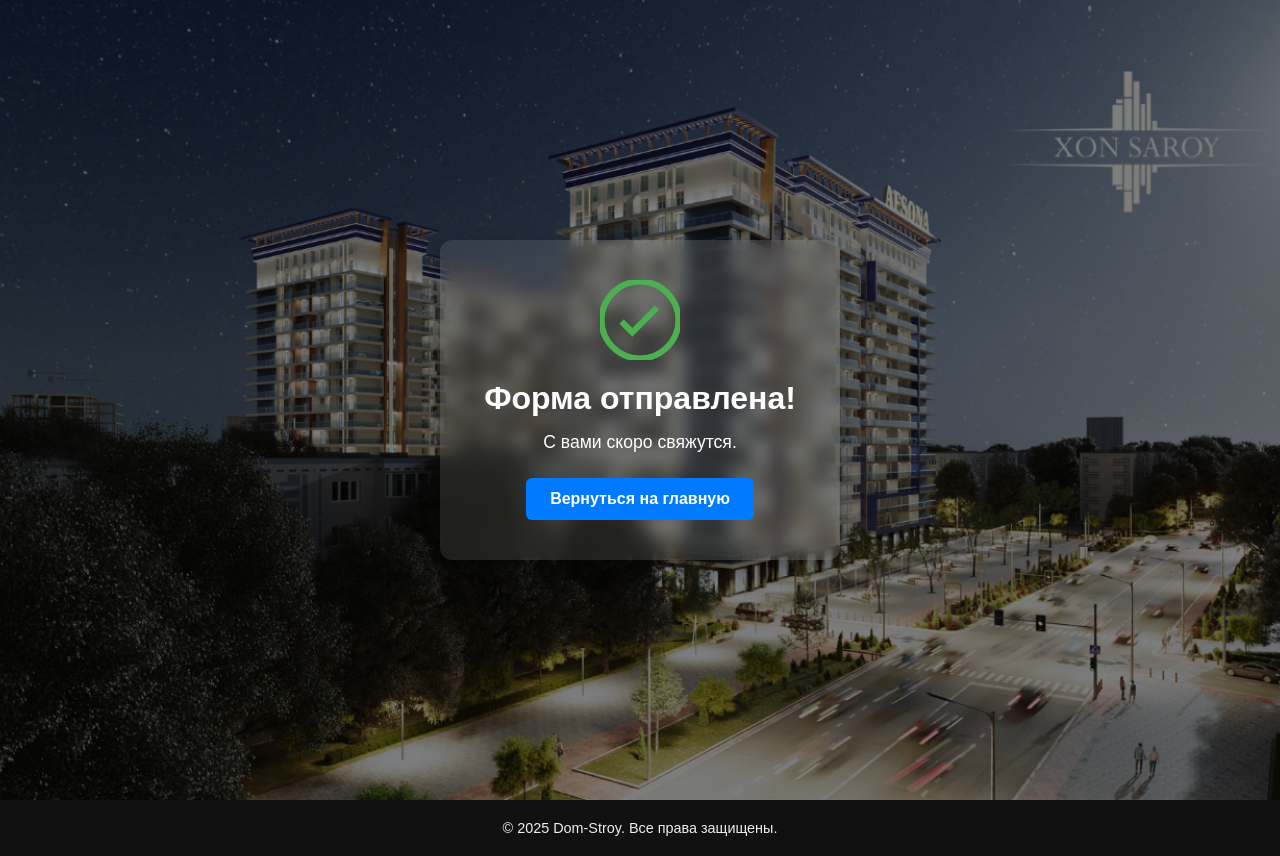
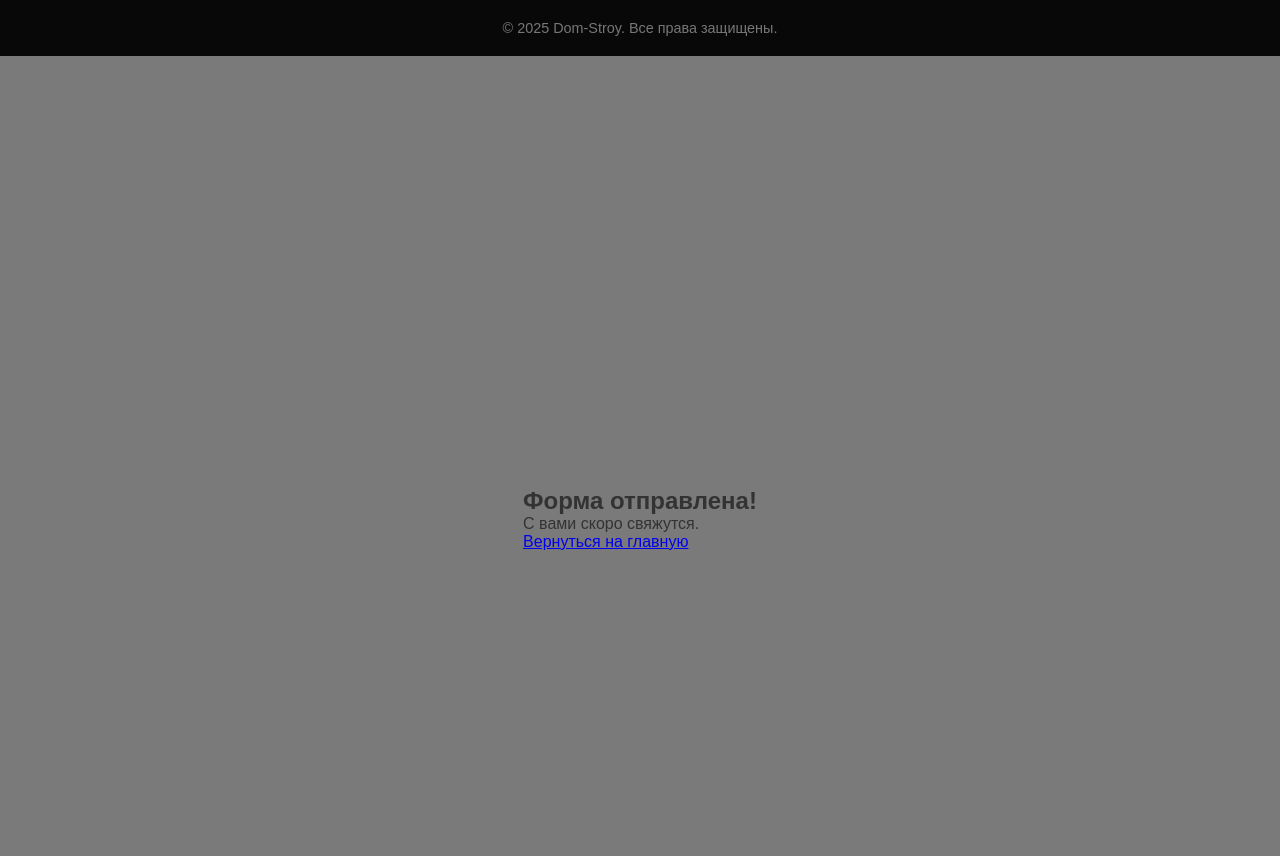
Before and after one commit to Behzod031/lend_Chet_EL, a Flask app: template templates/success.html in a window 1280 px wide. After the commit the page ends 550 px from the top, so only its background shows below. Run offline with Flask 3, Linux system fonts and the light colour scheme; the template is opened without the code that fills it, so the values that code supplies are empty.

Commit message:
Update style.css

```diff
--- a/static/css/style.css
+++ b/static/css/style.css
@@ -1,4 +1,4 @@
-/* Сброс стилей */
+/* Сброс */
 * {
   margin: 0;
   padding: 0;
@@ -47,16 +47,13 @@
 }
 
 .hero-content h1 {
-  font-size: 2.5rem;
-  margin-bottom: 10px;
+  font-size: clamp(1.5rem, 4vw, 2.5rem);
+  white-space: nowrap;
+  overflow: hidden;
+  text-overflow: ellipsis;
+  margin-bottom: 20px;
 }
 
-.hero-content p {
-  font-size: 1.1rem;
-  margin-bottom: 25px;
-}
-
-/* Форма */
 .hero-form .form-group {
   margin-bottom: 15px;
   text-align: left;
@@ -111,14 +108,14 @@
   }
 }
 
-/* Адаптация под мобильные */
+/* Мобильная адаптация */
 @media (max-width: 480px) {
   .hero-content {
     padding: 30px 20px;
   }
 
   .hero-content h1 {
-    font-size: 2rem;
+    font-size: 1.5rem;
   }
 
   .hero-form input,
@@ -130,114 +127,3 @@
     font-size: 0.8rem;
   }
 }
-/* Success hero */
-.success-hero {
-  height: 100vh;
-  background: url('/static/img/background.png') no-repeat center center/cover;
-  position: relative;
-}
-
-.success-hero .hero-overlay {
-  position: absolute;
-  top: 0;
-  left: 0;
-  width: 100%;
-  height: 100%;
-  background: rgba(0,0,0,0.5);
-  display: flex;
-  justify-content: center;
-  align-items: center;
-  padding: 20px;
-}
-
-.success-container {
-  text-align: center;
-  background: rgba(255, 255, 255, 0.1);
-  color: #fff;
-  padding: 40px 30px;
-  border-radius: 12px;
-  max-width: 400px;
-  width: 90%;
-  box-shadow: 0 8px 20px rgba(0,0,0,0.3);
-  animation: fadeInUp 0.6s ease forwards;
-  opacity: 0;
-  transform: translateY(30px);
-  backdrop-filter: blur(8px);
-}
-
-.success-container h1 {
-  font-size: 2rem;
-  margin-bottom: 15px;
-}
-
-.success-container p {
-  font-size: 1.1rem;
-  margin-bottom: 25px;
-}
-
-.success-container .btn {
-  padding: 12px 24px;
-  background: #007BFF;
-  color: #fff;
-  text-decoration: none;
-  border-radius: 6px;
-  font-size: 1rem;
-  font-weight: bold;
-  transition: background 0.3s;
-  display: inline-block;
-}
-
-.success-container .btn:hover {
-  background: #0056b3;
-}
-
-/* Галочка */
-.checkmark-container {
-  display: flex;
-  justify-content: center;
-  margin-bottom: 20px;
-}
-
-.checkmark {
-  width: 80px;
-  height: 80px;
-  stroke: #4CAF50;
-  stroke-width: 4;
-  stroke-miterlimit: 10;
-  animation: scale .3s ease-in-out .3s both;
-}
-
-.checkmark-circle {
-  stroke-dasharray: 166;
-  stroke-dashoffset: 166;
-  stroke: #4CAF50;
-  animation: strokeCircle 0.6s ease-in-out forwards;
-}
-
-.checkmark-check {
-  stroke-dasharray: 48;
-  stroke-dashoffset: 48;
-  stroke: #4CAF50;
-  animation: strokeCheck 0.4s ease-in-out 0.6s forwards;
-}
-
-@keyframes strokeCircle {
-  100% {
-    stroke-dashoffset: 0;
-  }
-}
-
-@keyframes strokeCheck {
-  100% {
-    stroke-dashoffset: 0;
-  }
-}
-
-@keyframes scale {
-  0%, 100% {
-    transform: none;
-  }
-  50% {
-    transform: scale(1.1);
-  }
-}
```
